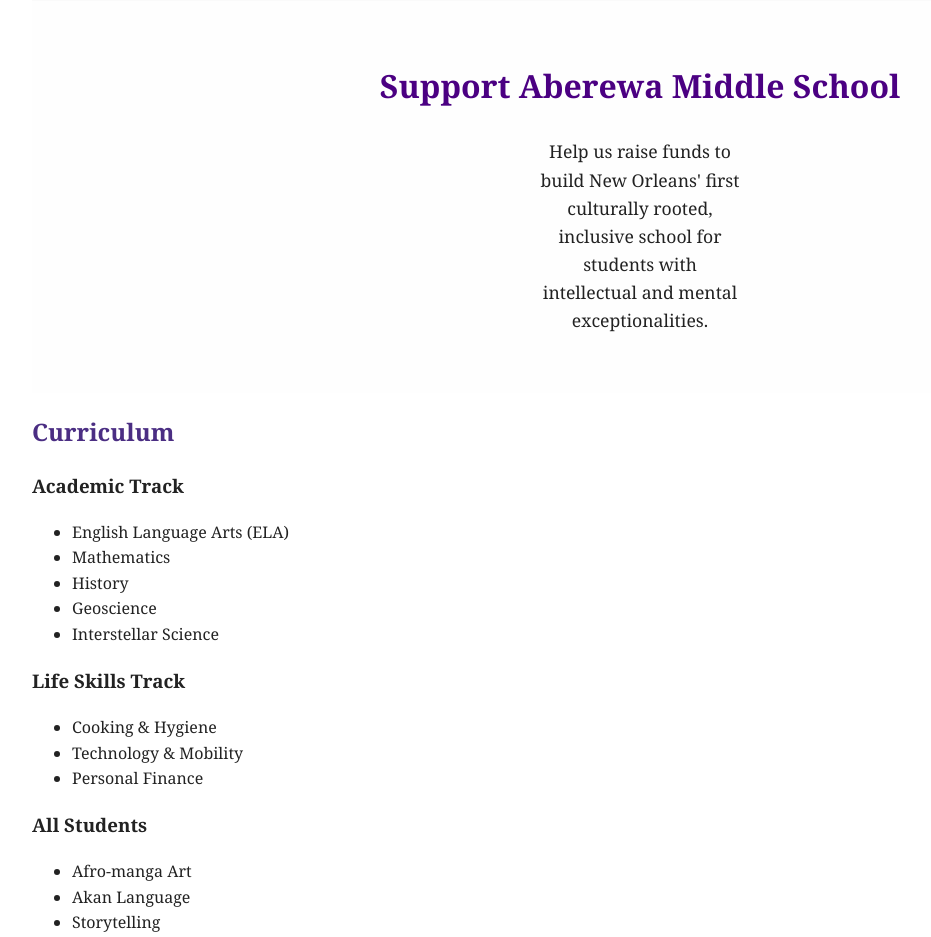
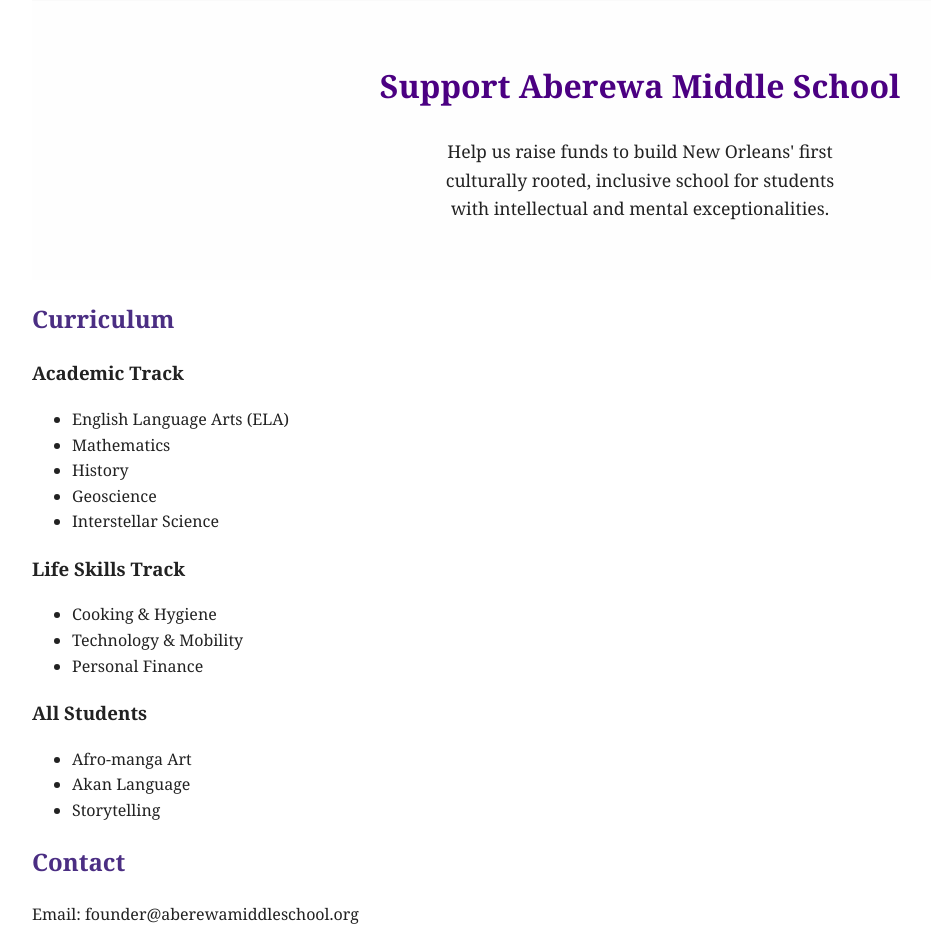
Before and after one commit to Aberewa-MiddleSchool/aberewa-site, a plain HTML site: page index.html in a window 1280 px wide. Shown: the part 1320-2257 px from the top of the page, without its empty margins (0-931 px from the left). Drawn offline with Linux system fonts and the light colour scheme; a script that the page names is missing.

Commit message:
Update index.html

```diff
--- a/index.html
+++ b/index.html
@@ -87,7 +87,7 @@
  <!-- GoFundMe Donation Section -->
 <section id="donate" style="padding: 2em; background-color: #fefefe; text-align: center;">
   <h2 style="font-size: 2em; color: #4B0082;">Support Aberewa Middle School</h2>
-  <p style="font-size: 1.1em; max-width: 200px; margin: 0 auto 1.5em;">
+  <p style="font-size: 1.1em; max-width: 400px; margin: 0 auto 1.5em;">
     Help us raise funds to build New Orleans' first culturally rooted, inclusive school for students with intellectual and mental exceptionalities.
   </p>
 
```
